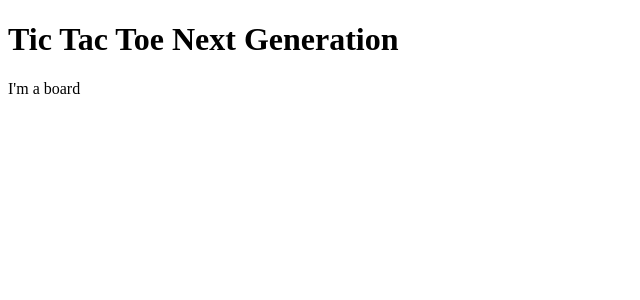
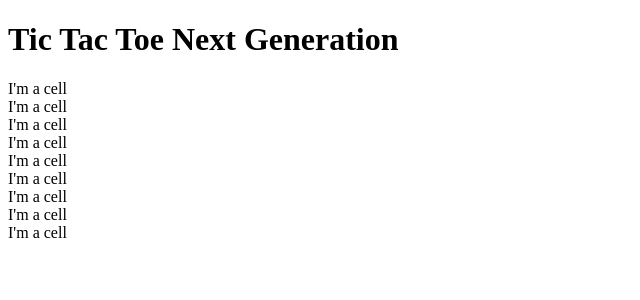
Before and after one commit to danrosenthal/tic-tac-toe-ng, a Next.js app: page / in a window 1280 px wide. Shown: the top 300 px of the page, without its empty margins (0-640 px from the left). Built offline with nearby package versions, Linux system fonts and the light colour scheme.

Commit message:
start TDD on Board/Cell

```diff
--- a/components/Board/index.tsx
+++ b/components/Board/index.tsx
@@ -1,9 +1,14 @@
 import * as React from "react";
 
+import Cell from '../Cell/index';
+
 export interface Props {
-
+  columns: number;
 }
 
-export default function Board({}: Props) {
-  return <div>I'm a board</div>;
+export default function Board({columns}: Props) {
+  const numOfCells = columns * columns;
+
+  const cellMarkup = Array(numOfCells).fill(<Cell />);
+  return <div>{cellMarkup}</div>;
 }
--- /dev/null
+++ b/components/Cell/index.tsx
@@ -0,0 +1,8 @@
+import * as React from "react";
+
+export interface Props {
+}
+
+export default function Cell({}: Props) {
+  return <div>I'm a cell</div>;
+}
--- a/pages/index.tsx
+++ b/pages/index.tsx
@@ -5,7 +5,7 @@ export default function Index() {
   return (
     <>
       <h1>Tic Tac Toe Next Generation</h1>
-      <Board />
+      <Board columns={3} />
     </>
   );
 }
```
Also changed, not shown: 1 other file (tests, documents, lock files or other folders).
